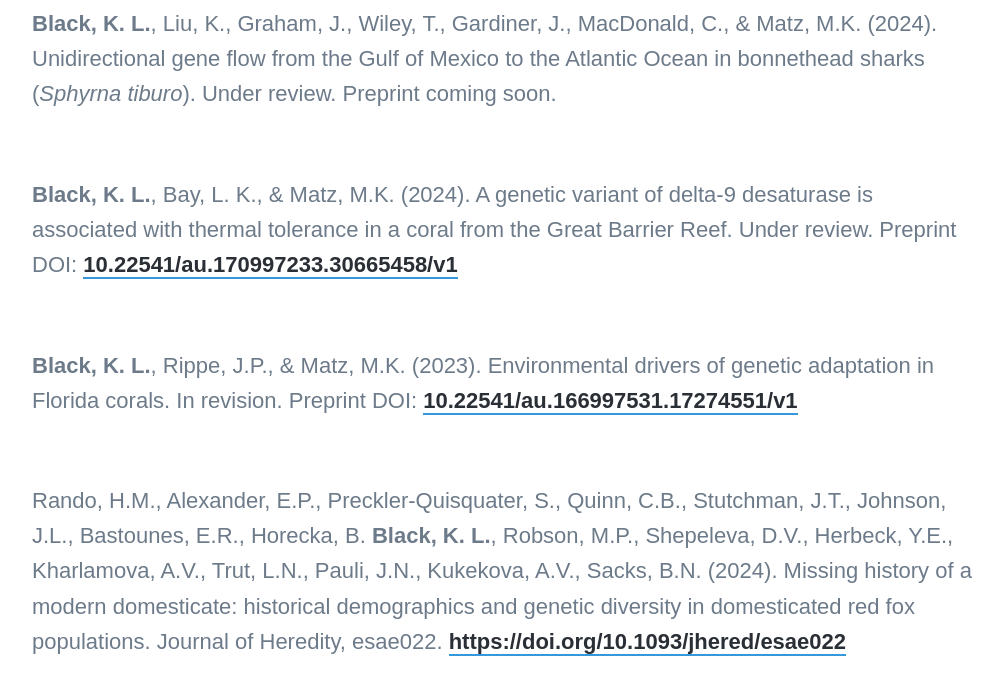
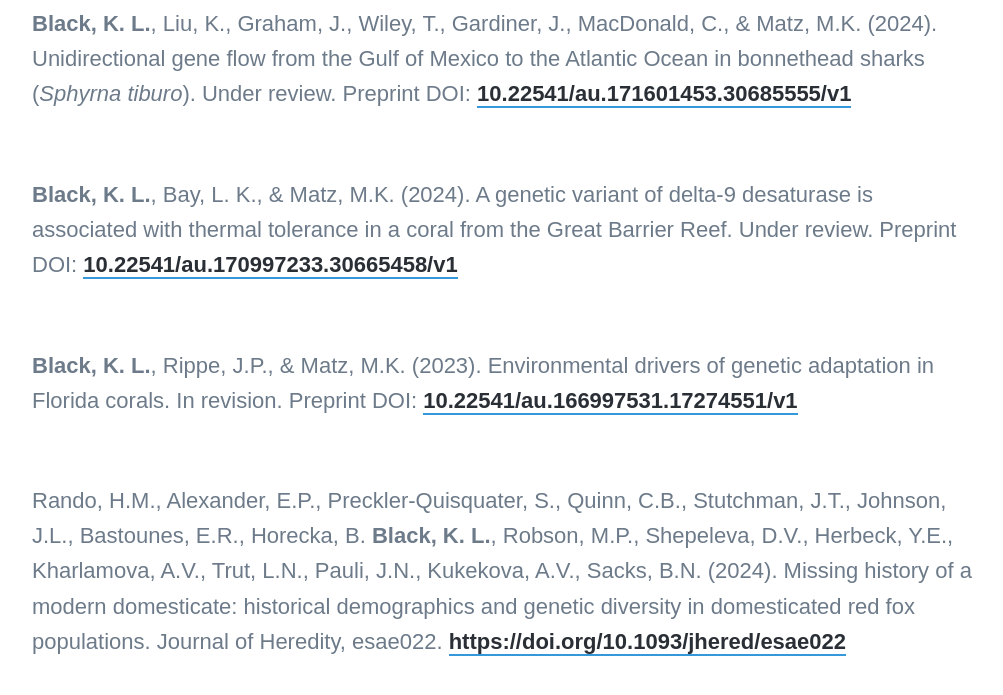
Before and after one commit to kristinaleilani/kristinaleilani.github.io, a Jekyll site: the page built from _pages/publications.md, in a window 1280 px wide and 900 px high, scrolled down 382 px, cut to the strip 179-874 px from the top of the window. Shown: the whole strip, without its empty margins (138-1141 px from the left). Built offline with Jekyll 4.4.1, drawn with Linux system fonts in a browser that asks for light colours; nearby versions of some CDN libraries; some web fonts are replaced.

Commit message:
Update publications.md

```diff
--- a/_pages/publications.md
+++ b/_pages/publications.md
@@ -5,7 +5,7 @@
 featured_image: /images/GBR_overheadshot.JPG
 ---
 
-**Black, K. L.**, Liu, K., Graham, J., Wiley, T., Gardiner, J., MacDonald, C., & Matz, M.K. (2024). Unidirectional gene flow from the Gulf of Mexico to the Atlantic Ocean in bonnethead sharks (_Sphyrna tiburo_). Under review. Preprint coming soon.
+**Black, K. L.**, Liu, K., Graham, J., Wiley, T., Gardiner, J., MacDonald, C., & Matz, M.K. (2024). Unidirectional gene flow from the Gulf of Mexico to the Atlantic Ocean in bonnethead sharks (_Sphyrna tiburo_). Under review. Preprint DOI: [10.22541/au.171601453.30685555/v1](https://www.authorea.com/users/562112/articles/943779-unidirectional-gene-flow-from-the-gulf-of-mexico-to-the-atlantic-ocean-in-bonnethead-sharks-sphyrna-tiburo)
 
 <p>&nbsp;</p>
 
```
